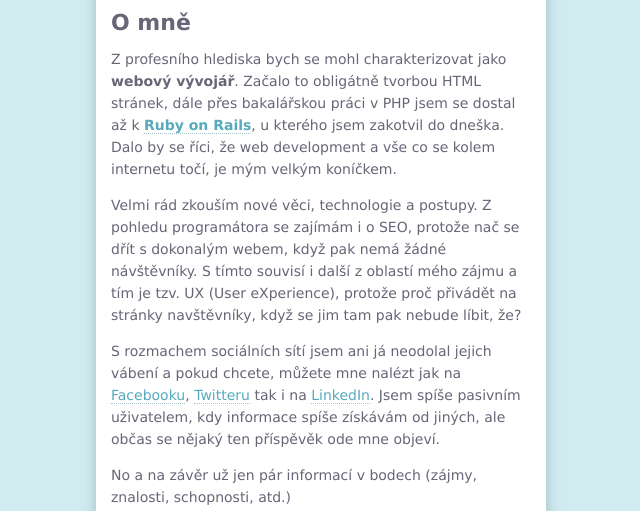
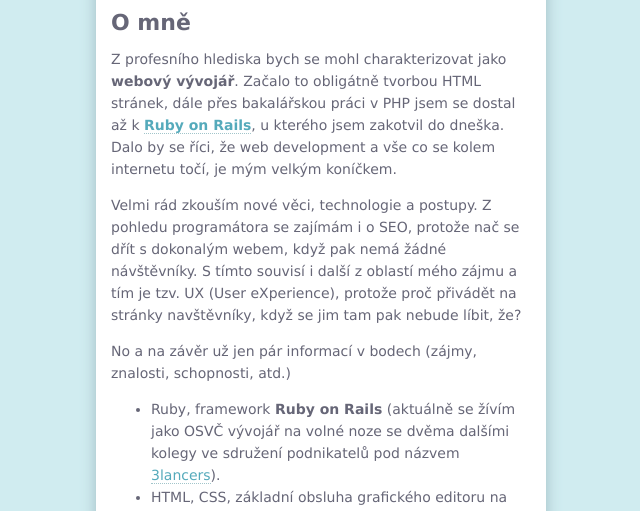
Before and after one commit to tomaspavelka/tomaspavelka.github.io, a plain HTML site: page o-mne.html in a window 1280 px wide. Shown: the part 261-772 px from the top of the page, without its empty margins (319-959 px from the left). Drawn offline with Linux system fonts and the light colour scheme.

Commit message:
Update o-mne.html

```diff
--- a/o-mne.html
+++ b/o-mne.html
@@ -44,12 +44,6 @@
                 u kterého jsem zakotvil do dneška. Dalo by se říci, že web development a vše co se kolem internetu točí, je mým velkým koníčkem.
               </p>
               <p>Velmi rád zkouším nové věci, technologie a postupy. Z pohledu programátora se zajímám i o SEO, protože nač se dřít s dokonalým webem, když pak nemá žádné návštěvníky. S tímto souvisí i další z oblastí mého zájmu a tím je tzv. UX (User eXperience), protože proč přivádět na stránky navštěvníky, když se jim tam pak nebude líbit, že?</p>
-              <p>
-                S rozmachem sociálních sítí jsem ani já neodolal jejich vábení a pokud chcete, můžete mne nalézt jak na
-                <a href="http://www.facebook.com/pavelka.tomas">Facebooku</a>, <a href="http://twitter.com/tomaspavelka">Twitteru</a>
-                tak i na <a href="http://cz.linkedin.com/in/tomaspavelka">LinkedIn</a>.
-                Jsem spíše pasivním uživatelem, kdy informace spíše získávám od jiných, ale občas se nějaký ten příspěvěk ode mne objeví.
-              </p>
               <p>No a na závěr už jen pár informací v bodech (zájmy, znalosti, schopnosti, atd.)</p>
               <ul>
                 <li>
```
